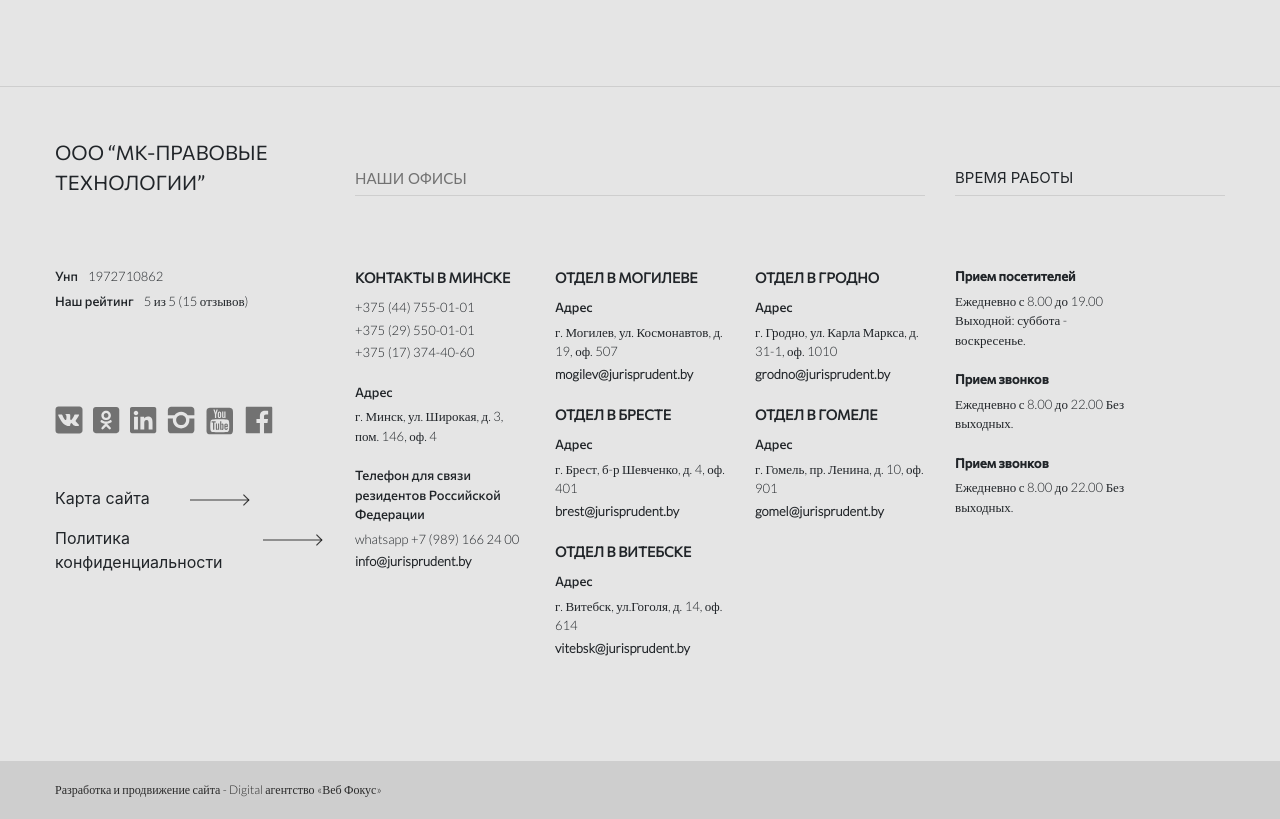
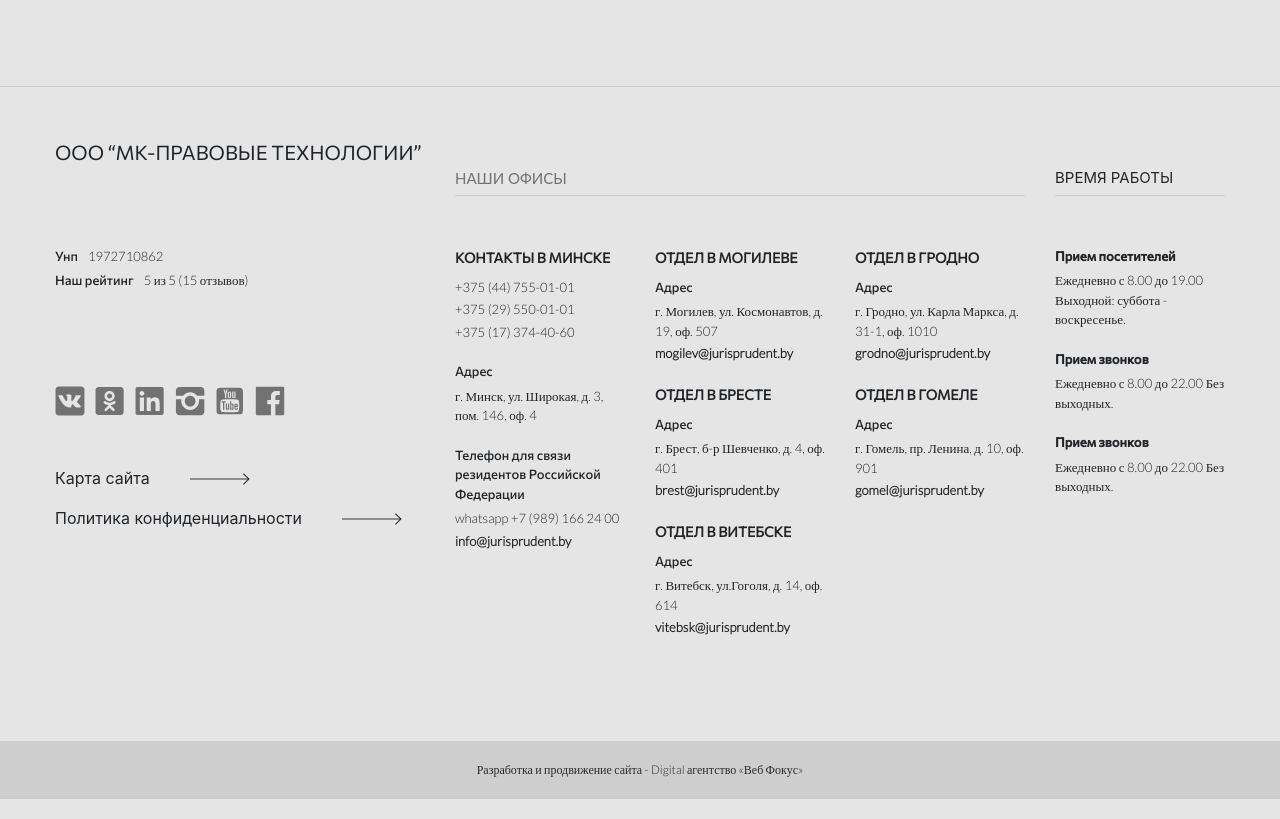
Before and after one commit to Alexandra789/testMK, a plain HTML site: page index.html in a window 1280 px wide. Shown: the part 9340-10159 px from the top of the page. Drawn offline with nearby package versions, Linux system fonts and the light colour scheme.

Commit message:
update contacts section

```diff
--- a/index.html
+++ b/index.html
@@ -971,20 +971,20 @@
         <div class="container">
             <div class="contacts-wrapper">
                 <div class="row d-flex">
-                    <div class="col-md-3 company-wrapper">
+                    <div class="col-lg-4 col-md-5 col-xs-4 company-wrapper">
                         <p class="company__title">
                             ООО “МК-ПРАВОВЫЕ ТЕХНОЛОГИИ”
                         </p>
                     </div>
-                    <div class="col-md-6 office-wrapper">
+                    <div class="col-lg-6 col-md-5 col-xs-4 office-wrapper">
                         <p class="office__title">Наши офисы</p>
                     </div>
-                    <div class="col-md-3 work-time-wrapper">
+                    <div class="col-lg-2 col-md-2 col-xs-4 work-time-wrapper">
                         <p class="work-time__title">Время работы</p>
                     </div>
                 </div>
                 <div class="row d-flex">
-                    <div class="col-md-3">
+                    <div class="col-lg-4 col-md-5 col-xs-6">
                         <div class="wrap d-flex">
                             <p class="name">Унп</p>
                             <p class="contacts__text">1972710862</p>
@@ -993,13 +993,13 @@
                             <p class="name">Наш рейтинг</p>
                             <p class="contacts__text">5 из 5 (15 отзывов)</p>
                         </div>
-                        <div class="wrap first d-flex">
-                            <a href=""><img src="assets/images/icons/vk.svg" alt="vk icon"></a>
-                            <a href=""><img src="assets/images/icons/odnoklassniki.svg" alt="odnoklassniki icon"></a>
-                            <a href=""><img src="assets/images/icons/linkedin.svg" alt="linkedin icon"></a>
-                            <a href=""><img src="assets/images/icons/instagram.svg" alt="instagram icon"></a>
-                            <a href=""><img src="assets/images/icons/youtube.svg" alt="youtube icon"></a>
-                            <a href=""><img src="assets/images/icons/facebook.svg" alt="facebook icon"></a>
+                        <div class="wrap first d-flex flex-wrap">
+                            <a href=""><img width="30px" height="30px" src="assets/images/icons/vk.svg" alt="vk icon"></a>
+                            <a href=""><img width="30px" height="30px" src="assets/images/icons/odnoklassniki.svg" alt="odnoklassniki icon"></a>
+                            <a href=""><img width="30px" height="30px" src="assets/images/icons/linkedin.svg" alt="linkedin icon"></a>
+                            <a href=""><img width="30px" height="30px" src="assets/images/icons/instagram.svg" alt="instagram icon"></a>
+                            <a href=""><img width="30px" height="30px" src="assets/images/icons/youtube.svg" alt="youtube icon"></a>
+                            <a href=""><img width="30px" height="30px" src="assets/images/icons/facebook.svg" alt="facebook icon"></a>
                         </div>
                         <div class="wrap d-flex">
                             <p class="contact__title">Карта сайта</p>
@@ -1011,7 +1011,7 @@
                             </div>
                         </div>
                     </div>
-                    <div class="col-md-2">
+                    <div class="col-lg-2 col-md-4 col-xs-6">
                         <div class="wrap">
                             <p class="contacts__title">Контакты в минске</p>
                             <p class="contacts__text phone">+375 (44) 755-01-01</p>
@@ -1031,7 +1031,7 @@
                             <p class="contacts__text email">info@jurisprudent.by</p>
                         </div>
                     </div>
-                    <div class="col-md-2">
+                    <div class="col-lg-2 col-md-5 col-xs-5">
                         <div class="wrap">
                             <p class="contacts__title">Отдел в Могилеве</p>
                             <p class="name">Адрес</p>
@@ -1051,7 +1051,7 @@
                             <p class="contacts__text email">vitebsk@jurisprudent.by</p>
                         </div>
                     </div>
-                    <div class="col-md-2">
+                    <div class="col-lg-2 col-md-5 col-xs-4">
                         <div class="wrap">
                             <p class="contacts__title">Отдел в Гродно</p>
                             <p class="name">Адрес</p>
@@ -1065,7 +1065,7 @@
                             <p class="contacts__text email">gomel@jurisprudent.by</p>
                         </div>
                     </div>
-                    <div class="col-md-2">
+                    <div class="col-lg-2 col-md-2 col-xs-4">
                         <div class="wrap">
                             <p class="contacts__name">Прием посетителей</p>
                             <p class="contacts__text adress">Ежедневно с 8.00 до 19.00
--- a/style.scss
+++ b/style.scss
@@ -107,6 +107,7 @@
       }
     }
   }
+
 }
 
 @media(max-width: 767px) {
@@ -130,9 +131,17 @@
       display: none;
     }
   }
+  .contacts-wrapper {
+    .last {
+      margin: 0 !important;
+    }
 
-  .slider-activities{
-    .text-wrapper{
+    .contacts__title, .contacts__name {
+      margin-top: 30px !important;
+    }
+  }
+  .slider-activities {
+    .text-wrapper {
       height: 325px;
     }
   }
@@ -972,6 +981,7 @@ body {
       padding: 20px 0;
 
       .footer__text {
+        text-align: center;
         margin: 0;
         font-family: "Lato-Light";
         font-size: 12px;
```
Also changed, not shown: style.css, 1 other file.
